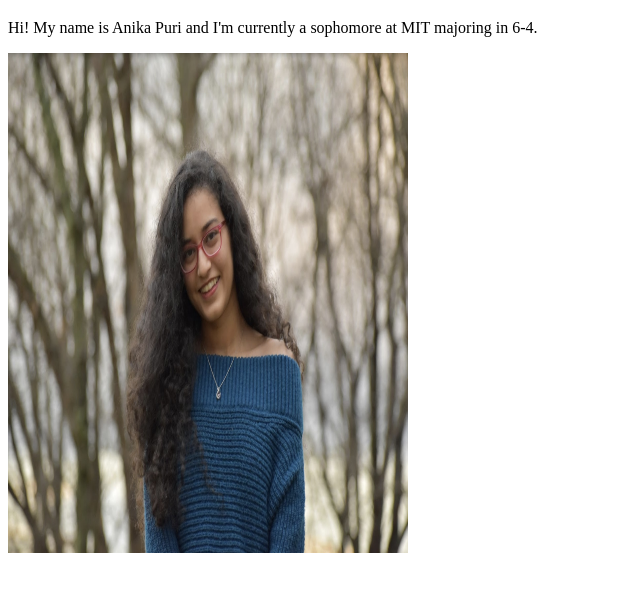
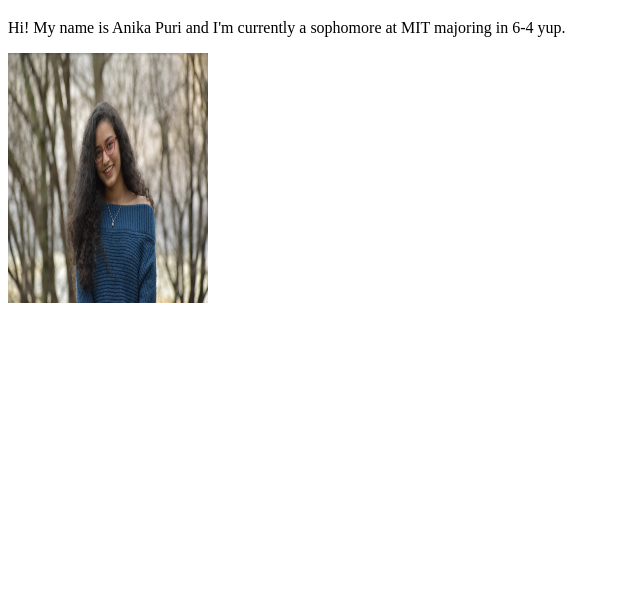
Before and after one commit to AnikaPuri/portfolio, a plain HTML site: page index.html in a window 1280 px wide. Shown: the part 61-652 px from the top of the page, without its empty margins (0-640 px from the left). Drawn offline with Linux system fonts and the light colour scheme.

Commit message:
resizing

```diff
--- a/index.html
+++ b/index.html
@@ -5,12 +5,12 @@
     <meta name="viewport" content="width=device-width, initial-scale=1.0">
     <title>Anika Puri: Personal Site and Portfolio</title>
     <h1>Anika Puri</h1>
-    <p>Hi! My name is Anika Puri and I'm currently a sophomore at MIT majoring in 6-4.</p>
+    <p>Hi! My name is Anika Puri and I'm currently a sophomore at MIT majoring in 6-4 yup.</p>
     <img
   src="images/AnikaPuri_Photo (2).jpg"
   alt="picture of Anika Puri in the woods jpg"
-  width="400"
-  height="500" />
+  width="200"
+  height="250" />
 </head>
 <body>
 
```
